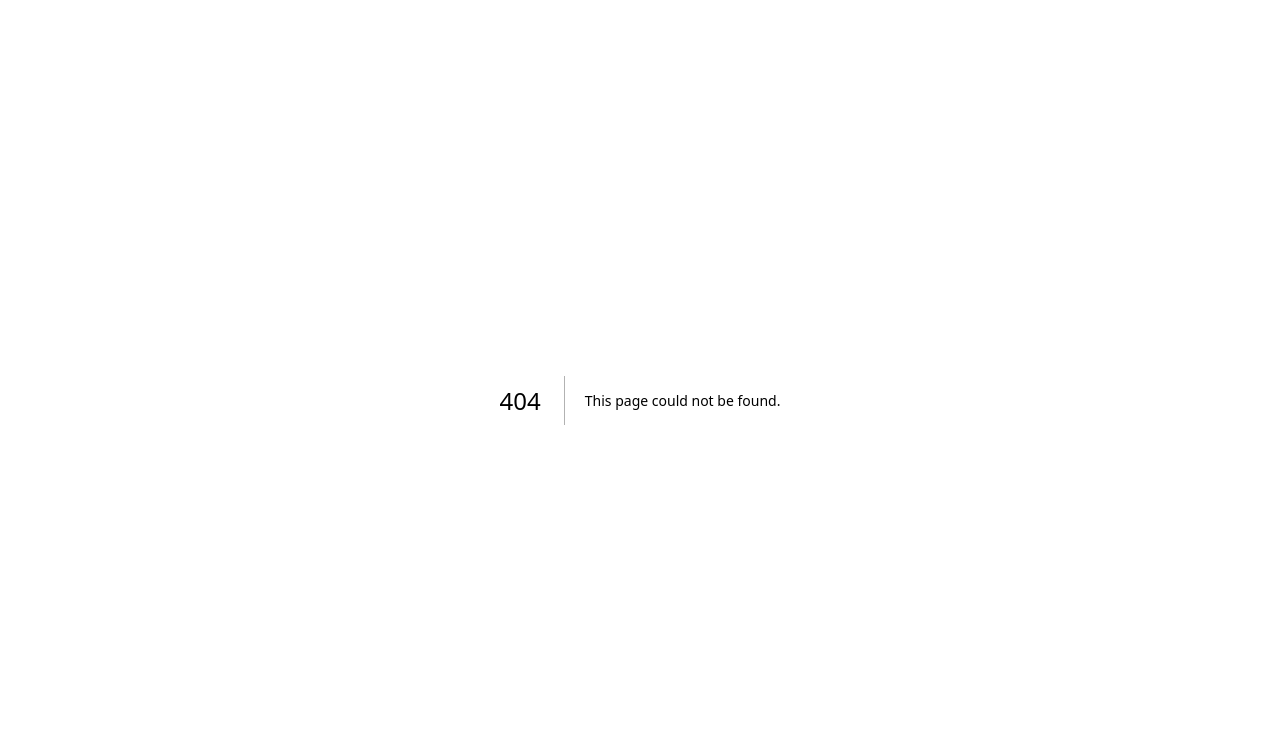
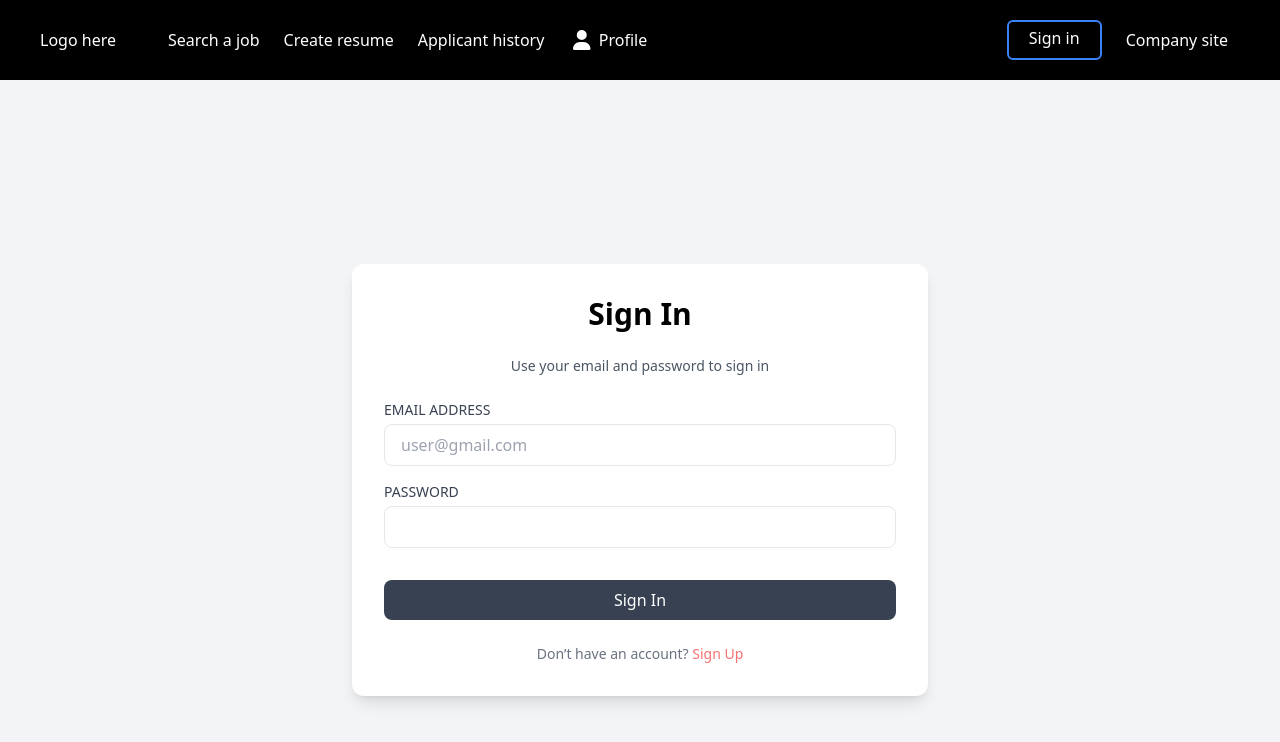
Before and after one commit to YoSirawit/ZeroStep, a Next.js app: page /login in a window 1280 px wide. Before the commit this address had no page. Shown: the top 742 px of the page. Built offline with nearby package versions, Linux system fonts and the light colour scheme.

Commit message:
Profile Page (Change color edit button) & SignIn Page

```diff
--- /dev/null
+++ b/app/login/page.jsx
@@ -0,0 +1,88 @@
+"use client";
+
+import React, { useState } from 'react'
+import Navbar from '../components/Navbar';
+import { blue } from '@mui/material/colors';
+
+const login = () => {
+  const [isSignIn, setisSignIn] = useState(false);
+  const [signIn, setSignIn] = useState("Sign In");
+  const [signUp, setSignUp] = useState("Sign Up");
+  const [signUpDescription, setSignUpDesciption] = useState("Don’t have an account?");
+
+  const toSignUpMode = () => {
+    setSignIn((prevtext) => (prevtext === "Sign In" ? "Sign Up" : "Sign In"));
+    setSignUp((prevtext) => (prevtext === "Sign In" ? "Sign Up" : "Sign In"));
+    setisSignIn((prev) => (!prev));
+    setSignUpDesciption((prevtext) => (prevtext === "Don’t have an account?" ? "Already have an account?" : "Don’t have an account?"));
+  }
+
+  return (
+    <div>
+      <Navbar />
+    <div className="flex items-center justify-center min-h-screen bg-gray-100">
+    <div className="w-full max-w-xl p-8 space-y-6 bg-white rounded-xl shadow-lg">
+        <h2 className="text-3xl font-bold text-center">{signIn}</h2>
+        <p className="text-sm text-center text-gray-600">
+        Use your email and password to sign in
+        </p>
+
+        <form className="mt-4 space-y-4">
+        <div>
+            <label className="block mb-1 text-sm font-medium text-gray-700">
+            EMAIL ADDRESS
+            </label>
+            <input
+            type="email"
+            placeholder="user@gmail.com"
+            className="w-full px-4 py-2 border rounded-lg focus:outline-none focus:ring focus:ring-gray-300"
+            />
+        </div>
+
+        <div>
+            <label className="block mb-1 text-sm font-medium text-gray-700">
+            PASSWORD
+            </label>
+            <input
+            type="password"
+            className="w-full px-4 py-2 border rounded-lg focus:outline-none focus:ring focus:ring-gray-300"
+            />
+        </div>
+
+        {!isSignIn ? <div></div> : (
+          <div>
+          <label className="block mb-1 text-sm font-medium text-gray-700">
+          CONFIRM PASSWORD
+          </label>
+          <input
+          type="password"
+          className="w-full px-4 py-2 border rounded-lg focus:outline-none focus:ring focus:ring-gray-300"
+          />
+      </div>)}
+
+        <button
+            type="submit"
+            className="w-full px-4 py-2 text-white bg-gray-700 rounded-lg hover:bg-gray-800"
+        >
+            {signIn}
+        </button>
+        </form>
+
+        <p className="text-sm text-center text-gray-500">
+        {signUpDescription}{' '}
+        <button
+        className={`font-medium text-gray-800 hover:underline  ${
+          isSignIn ? ("text-blue-400") : ("text-red-400") }
+        }`}
+        onClick={toSignUpMode}
+        >
+            {signUp}
+        </button>
+        </p>
+    </div>
+    </div>
+    </div>
+  )
+}
+
+export default login
--- a/app/profile/page.jsx
+++ b/app/profile/page.jsx
@@ -224,7 +224,7 @@ const handleEditClick = () => {
                   </button>
                   <button
                   className={`px-4 py-2 ${
-                    isEditable ? "bg-green-500" : "bg-gray-300"
+                    isEditable ? "bg-green-500" : "bg-red-500"
                   } text-white rounded-md hover:opacity-75 transition`}
                   onClick={handleEditClick} // Call edit function on click
                   >
--- a/package.json
+++ b/package.json
@@ -16,6 +16,7 @@
     "@mui/icons-material": "^6.1.4",
     "@mui/material": "^6.1.4",
     "@vercel/postgres": "^0.10.0",
+    "mui": "^0.0.1",
     "next": "^14.2.14",
     "react": "^18.3.1",
     "react-dom": "^18.3.1"
```
Also changed, not shown: 1 other file (tests, documents, lock files or other folders).
